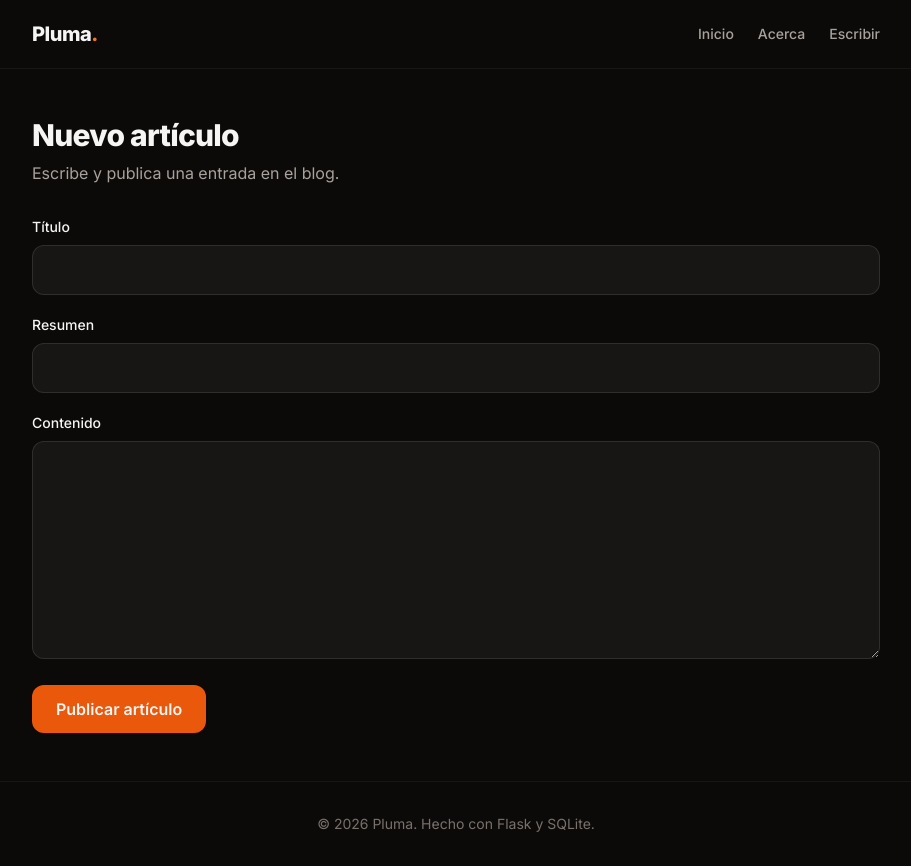
After one commit to EstebanPat98/pluma-blog, a Flask app: page /admin/nuevo in a window 1280 px wide. The commit adds this page. Shown: the whole page, without its empty margins (184-1095 px from the left). Run offline with Flask 3, Linux system fonts and the light colour scheme; some libraries are stand-ins or nearby versions.

Commit message:
feat: agrega formulario para crear artículos

```diff
--- a/app.py
+++ b/app.py
@@ -1,5 +1,5 @@
-from flask import Flask, render_template, abort
-from database import init_db, obtener_articulos, obtener_articulo
+from flask import Flask, render_template, abort, request, redirect, url_for
+from database import init_db, obtener_articulos, obtener_articulo, crear_articulo
 
 app = Flask(__name__)
 
@@ -20,6 +20,20 @@ def articulo(articulo_id):
     return render_template("articulo.html", articulo=articulo)
 
 
+@app.route("/admin/nuevo", methods=["GET", "POST"])
+def nuevo_articulo():
+    if request.method == "POST":
+        titulo = request.form["titulo"].strip()
+        resumen = request.form["resumen"].strip()
+        contenido = request.form["contenido"].strip()
+
+        if titulo and resumen and contenido:
+            crear_articulo(titulo, resumen, contenido)
+            return redirect(url_for("inicio"))
+
+    return render_template("nuevo.html")
+
+
 @app.route("/acerca")
 def acerca():
     return "<h1>Acerca de Pluma</h1>"
--- a/database.py
+++ b/database.py
@@ -65,3 +65,15 @@ def obtener_articulo(articulo_id):
     ).fetchone()
     conn.close()
     return articulo
+
+from datetime import date
+
+
+def crear_articulo(titulo, resumen, contenido):
+    conn = get_connection()
+    conn.execute(
+        "INSERT INTO articulos (titulo, resumen, contenido, fecha) VALUES (?, ?, ?, ?)",
+        (titulo, resumen, contenido, date.today().isoformat()),
+    )
+    conn.commit()
+    conn.close()
--- a/templates/base.html
+++ b/templates/base.html
@@ -33,6 +33,7 @@
       <nav class="flex gap-6 text-sm font-medium text-stone-400">
         <a href="/" class="transition hover:text-white">Inicio</a>
         <a href="/acerca" class="transition hover:text-white">Acerca</a>
+        <a href="/admin/nuevo" class="transition hover:text-white">Escribir</a>
       </nav>
     </div>
   </header>
--- /dev/null
+++ b/templates/nuevo.html
@@ -0,0 +1,32 @@
+{% extends "base.html" %}
+
+{% block titulo %}Nuevo artículo{% endblock %}
+
+{% block contenido %}
+  <h1 class="text-3xl font-extrabold tracking-tight">Nuevo artículo</h1>
+  <p class="mt-2 text-stone-400">Escribe y publica una entrada en el blog.</p>
+
+  <form method="POST" class="mt-8 space-y-5">
+    <div>
+      <label for="titulo" class="mb-2 block text-sm font-medium">Título</label>
+      <input type="text" id="titulo" name="titulo" required
+        class="w-full rounded-xl border border-white/10 bg-white/5 px-4 py-3 outline-none transition focus:border-brand-500 focus:ring-2 focus:ring-brand-500/30">
+    </div>
+
+    <div>
+      <label for="resumen" class="mb-2 block text-sm font-medium">Resumen</label>
+      <input type="text" id="resumen" name="resumen" required
+        class="w-full rounded-xl border border-white/10 bg-white/5 px-4 py-3 outline-none transition focus:border-brand-500 focus:ring-2 focus:ring-brand-500/30">
+    </div>
+
+    <div>
+      <label for="contenido" class="mb-2 block text-sm font-medium">Contenido</label>
+      <textarea id="contenido" name="contenido" rows="8" required
+        class="w-full resize-y rounded-xl border border-white/10 bg-white/5 px-4 py-3 outline-none transition focus:border-brand-500 focus:ring-2 focus:ring-brand-500/30"></textarea>
+    </div>
+
+    <button type="submit" class="rounded-xl bg-brand-600 px-6 py-3 font-semibold transition hover:bg-brand-500">
+      Publicar artículo
+    </button>
+  </form>
+{% endblock %}
```
